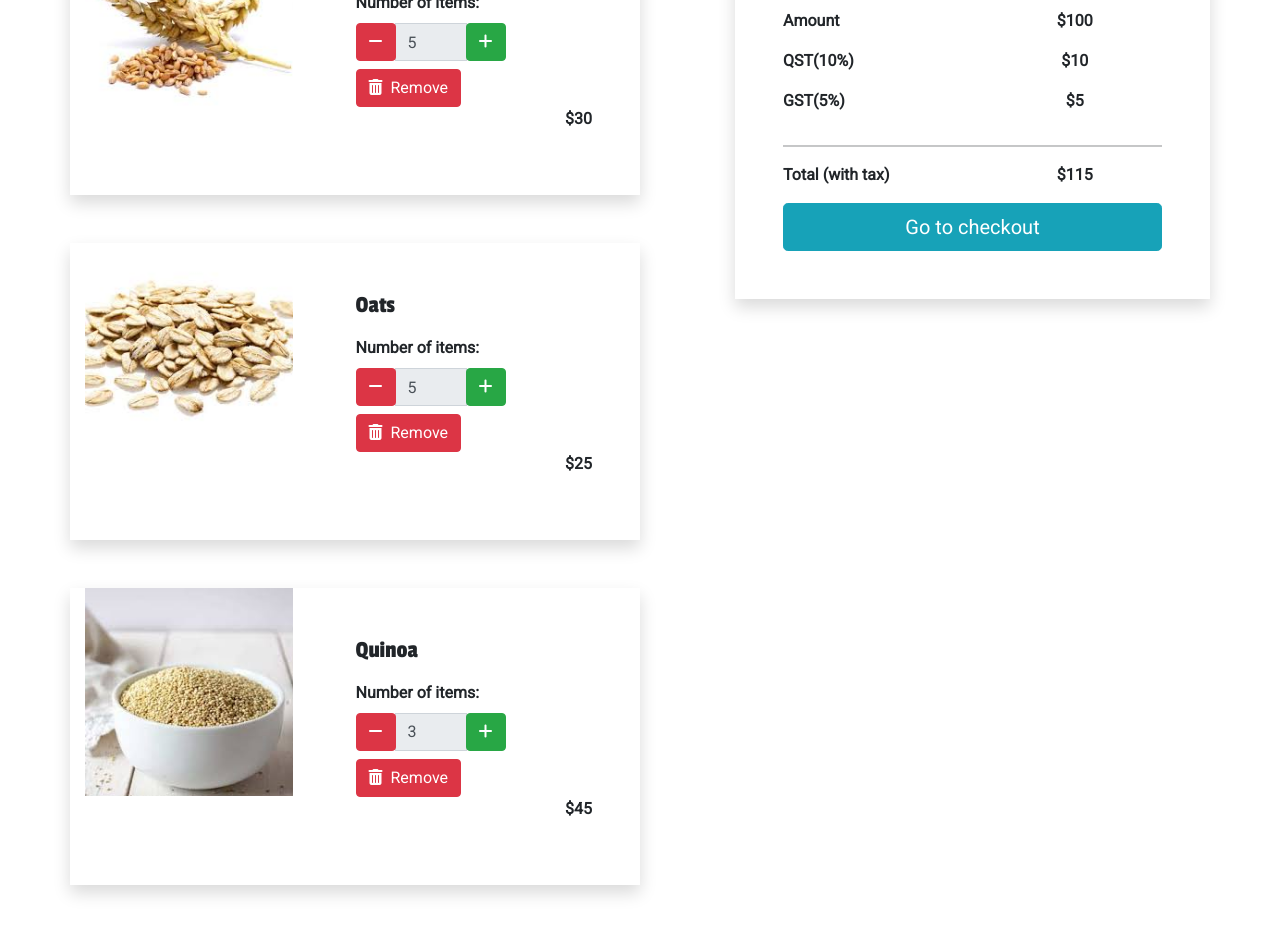
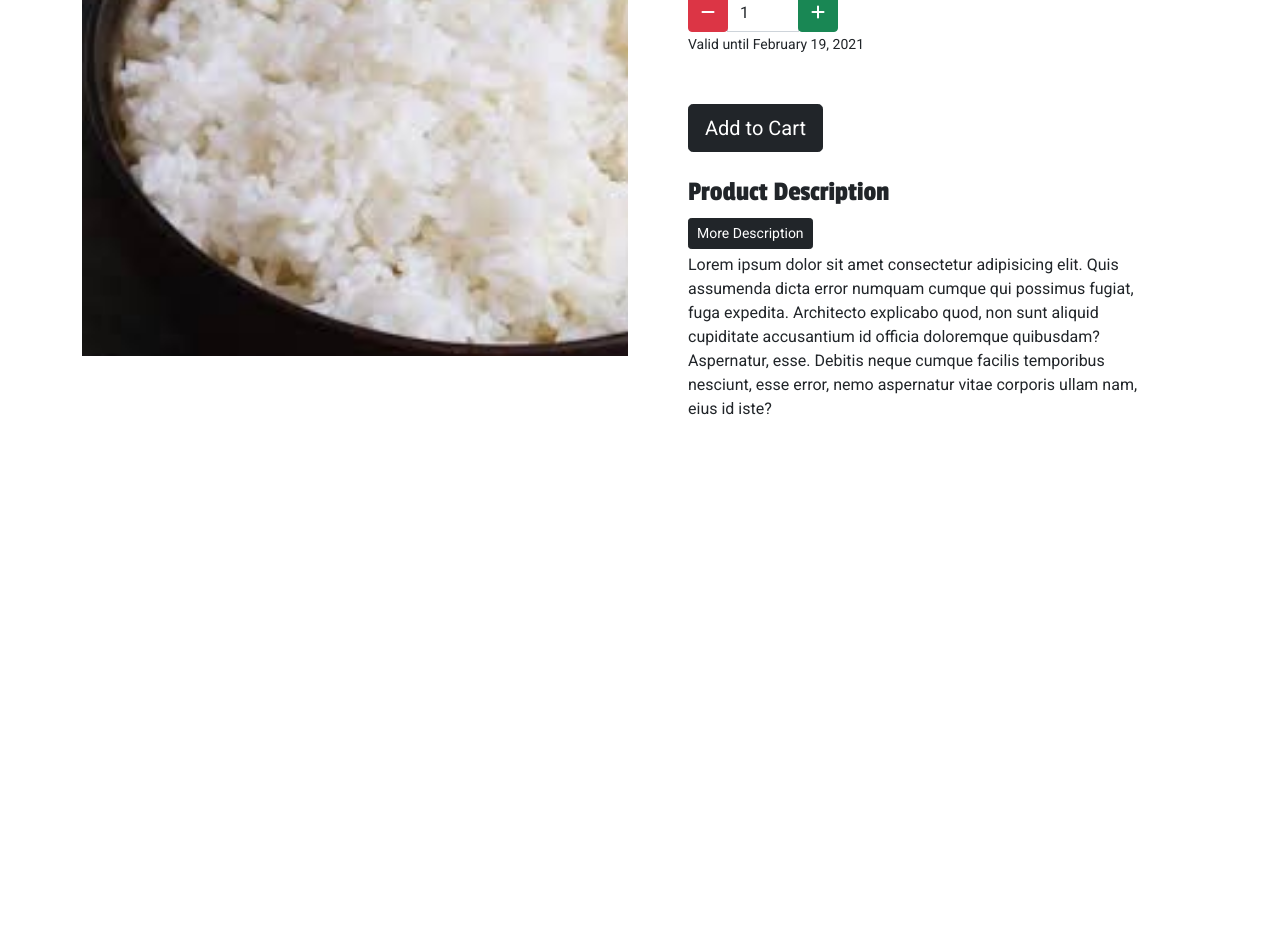
Before and after one commit to igrocery/igrocery.github.io, a plain HTML site: page iGrocery/P3(rice).html in a window 1280 px wide. Shown: the part 353-1286 px from the top of the page. After the commit the page ends 886 px from the top, so only its background shows below. Drawn offline with nearby package versions, Linux system fonts and the light colour scheme.

Commit message:
grain buttons

```diff
--- a/iGrocery/P3(rice).html
+++ b/iGrocery/P3(rice).html
@@ -10,10 +10,14 @@
     <link href="https://fonts.googleapis.com/css2?family=Passion+One&family=Roboto&display=swap" rel="stylesheet">
     <link rel="stylesheet" href="css/bootstrap.min.css">
     <script src="https://kit.fontawesome.com/0c7895b5e7.js" crossorigin="anonymous"></script>
+    <!-- jQuery library -->
 <script src="https://ajax.googleapis.com/ajax/libs/jquery/3.5.1/jquery.min.js"></script>
+
+<!-- Popper JS -->
 <script src="https://cdnjs.cloudflare.com/ajax/libs/popper.js/1.16.0/umd/popper.min.js"></script>
+
+<!-- Latest compiled JavaScript -->
 <script src="https://maxcdn.bootstrapcdn.com/bootstrap/4.5.2/js/bootstrap.min.js"></script>
-    <link rel="stylesheet" href="https://maxcdn.bootstrapcdn.com/bootstrap/4.5.2/css/bootstrap.min.css">
     <style>
         * {
             padding: 0;
@@ -50,6 +54,8 @@
 </head>
 
 <body>
+
+
 
     <nav class="navbar navbar-expand-lg navbar-dark bg-dark">
         <div class="container">
@@ -103,142 +109,56 @@
         </div>
     </nav>
 
-    <div class="bg-light p-4">
-        <h1 class="text-center" style="font-family: 'Passion One', cursive;">CART PAGE</h1>
+    <div class="container">
+        <nav aria-label="breadcrumb" class="bg-white mt-5">
+            <ol class="breadcrumb bg-white">
+                <li class="breadcrumb-item"><a href="index.html" style="color: gray;">Home</a></li>
+
+
+                <li class="breadcrumb-item"><a href="P2.html" style="color: gray;">Grains</a></li>
+
+                <li class="breadcrumb-item text-black" aria-current="page">Rice</li>
+            </ol>
+        </nav>
+        <hr>
     </div>
 
     <div class="container mb-5">
-        <h3 class="mt-5" style="font-family: 'Passion One', cursive;">CART (3 items)</h3>
-        <div class="row mt-2">
+        <div class="row">
             <div class="col-md-6">
-                <div class="cart_card row shadow">
-                    <div class="col-md-5">
-                        <img src="Grain Images/wheat.jpg" alt="">
+                <img src="Grain Images/rice.jpg" alt="">
             </div>
-                    <div class="col-md-7 p-5">
-                        <h4 class="" style="font-family: 'Passion One', cursive;">Wheat</h4>
-                        <p class="mt-3 mb-0 font-weight-bold">Number of items:</p>
-                        <div class="center mt-2">
-                            <div class="input-group wheatDiv">
+            <div class="col-md-6 p-5">
+                <h1 style="font-family: 'Passion One', cursive;">Rice</h1>
+                <p class="font-weight-bold text-danger">Price: $5</p>
+                <p class="font-weight-bold text-black">Quantity:</p>
+                <div class="center">
+                    <div class="input-group riceDiv">
                         <span class="input-group-btn">
-                                    <button type="button" class="btn btn-danger btn-number update" data-type="minus" data-field="quant[2]" data-parent="wheat">
+                            <button type="button" class="btn btn-danger btn-number update" data-type="minus" data-field="quant[2]" data-parent="rice">
                                 <i class="fas fa-minus"></i>
                         </button>
                         </span>
-                                <input type="hidden" class="price" value="6">
-                                <input type="text" name="quant[2]" class="form-control input-number quantity" value="5" min="1" max="100" readonly="">
+                        <input type="text" name="quant[2]" class="form-control input-number quantity" value="1" min="1" max="100">
                         <span class="input-group-btn">
-                                    <button type="button" class="btn btn-success btn-number update" data-type="plus" data-field="quant[2]" data-parent="wheat">
+                            <button type="button" class="btn btn-success btn-number update" data-type="plus" data-field="quant[2]" data-parent="rice">
                                 <i class="fas fa-plus"></i>
                         </button>
                         </span>
                     </div>
 
                 </div>
-                        <button class="btn btn-danger mt-2 remove_item"><i class="fas fa-trash-alt mr-2"></i>Remove</button>
-                        <p class="font-weight-bold text-right">$<span class="sub_total">30</span></p>
-                    </div>
-                </div>
-                <div class="cart_card row shadow mt-5">
-                    <div class="col-md-5">
-                        <img src="Grain Images/oats.jpg" alt="">
-                    </div>
-                    <div class="col-md-7 p-5">
-                        <h4 class="" style="font-family: 'Passion One', cursive;">Oats</h4>
-                        <p class="mt-3 mb-0 font-weight-bold">Number of items:</p>
-                        <div class="center mt-2">
-                            <div class="input-group oatsDiv">
-                                <span class="input-group-btn">
-                                    <button type="button" class="btn btn-danger btn-number update" data-type="minus" data-field="quant[2]" data-parent="oats">
-                                        <i class="fas fa-minus"></i>
-                                    </button>
-                                </span>
-                                <input type="hidden" class="price" value="5">
-                                <input type="text" name="quant[2]" class="form-control input-number quantity" data-parent="oats" value="5" min="1" max="100" readonly="">
-                                <span class="input-group-btn">
-                                    <button type="button" class="btn btn-success btn-number update" data-type="plus" data-field="quant[2]" data-parent="oats">
-                                        <i class="fas fa-plus"></i>
-                                    </button>
-                                </span>
-                            </div>
-
-                        </div>
-                        <button class="btn btn-danger mt-2 remove_item"><i class="fas fa-trash-alt mr-2"></i>Remove</button>
-                        <p class="font-weight-bold text-right">$<span class="sub_total">25</span></p>
-                    </div>
-                </div>
-                <div class="cart_card row shadow mt-5">
-                    <div class="col-md-5">
-                        <img src="Grain Images/quinoa.jpg" alt="">
-                    </div>
-                    <div class="col-md-7 p-5">
-                        <h4 class="" style="font-family: 'Passion One', cursive;">Quinoa</h4>
-                        <p class="mt-3 mb-0 font-weight-bold">Number of items:</p>
-                        <div class="center mt-2">
-                            <div class="input-group quinoaDiv">
-                                <span class="input-group-btn">
-                                    <button type="button" class="btn btn-danger btn-number update" data-type="minus" data-field="quant[2]" data-parent="quinoa">
-                                        <i class="fas fa-minus"></i>
-                                    </button>
-                                </span>
-                                <input type="hidden" class="price" value="15">
-                                <input type="text" name="quant[2]" class="form-control input-number quantity" data-parent="quinoa" value="3" min="1" max="100" readonly="">
-                                <span class="input-group-btn">
-                                    <button type="button" class="btn btn-success btn-number update" data-type="plus" data-field="quant[2]" data-parent="quinoa">
-                                        <i class="fas fa-plus"></i>
-                                    </button>
-                                </span>
-                            </div>
-
-                        </div>
-                        <button class="btn btn-danger mt-2 remove_item"><i class="fas fa-trash-alt mr-2"></i>Remove</button>
-                        <p class="font-weight-bold text-right">$<span class="sub_total">45</span></p>
+                <small>Valid until February 19, 2021</small><br>
+                <button class="btn btn-dark mt-5 btn-lg">Add to Cart</button>
+                <h3 class="mt-4" style="font-family: 'Passion One', cursive;">Product Description</h3>
+                <button class="btn btn-dark btn-sm mb-1 accordion">More Description</button>
+                <p class="text-justify">Lorem ipsum dolor sit amet consectetur adipisicing elit. Quis assumenda dicta error numquam cumque qui possimus fugiat, fuga expedita. Architecto explicabo quod, non sunt aliquid cupiditate accusantium id officia doloremque quibusdam?
+                    Aspernatur, esse. Debitis neque cumque facilis temporibus nesciunt, esse error, nemo aspernatur vitae corporis ullam nam, eius id iste?</p>
+                <p class="text-justify product_description">Lorem ipsum dolor sit amet consectetur adipisicing elit. Quis assumenda dicta error numquam cumque qui possimus fugiat, fuga expedita. Architecto explicabo quod, non sunt aliquid cupiditate accusantium id officia doloremque quibusdam? Aspernatur, esse. Debitis neque cumque facilis temporibus nesciunt, esse error, nemo aspernatur vitae corporis ullam nam, eius id iste?</p>
             </div>
         </div>
     </div>
-            <div class="col-md-1"></div>
-            <div class="col-md-5 shadow h-75 p-5">
-                <h2 style="font-family: 'Passion One', cursive;">The total amount of</h2>
-                <div class="row mt-4">
-                    <div class="col-md-6">
-                        <p class="font-weight-bold">Amount</p>
-                    </div>
-                    <div class="col-md-6 text-center">
-                        <p class="font-weight-bold">$<span id="grand_total">100</span></p>
-                    </div>
-                </div>
-                <div class="row">
-                    <div class="col-md-6">
-                        <p class="font-weight-bold">QST(10%)</p>
-                    </div>
-                    <div class="col-md-6">
-                        <p class="font-weight-bold text-center">$<span id="qst">10</span></p>
-                    </div>
-                </div>
-                <div class="row ">
-                    <div class="col-md-6 ">
-                        <p class="font-weight-bold ">GST(5%)</p>
-                    </div>
-                    <div class="col-md-6 ">
-                        <p class="font-weight-bold text-center">$<span id="gst">5</span></p>
-                    </div>
-                </div>
-                <hr>
-                <div class="row ">
-                    <div class="col-md-6 ">
-                        <p class="font-weight-bold ">Total (with tax)</p>
-                    </div>
-                    <div class="col-md-6 ">
-                        <p class="font-weight-bold text-center">$<span id="total">115</span></p>
-                    </div>
-                </div>
-                <button class="btn btn-info btn-block btn-lg ">Go to checkout</button>
-            </div>
-        </div>
-    </div>
-
-    <script type="text/javascript" src="js/cart.js"></script>
-
+    <script type="text/javascript" src="js/product.js"></script>
 </body>
 
 </html>
```
Also changed, not shown: iGrocery/P3(bulgar).html (+10 -15 lines), iGrocery/P3(bulgur).html (+7 -7 lines), iGrocery/P3(corn).html (+7 -7 lines), iGrocery/P3(oats).html (+6 -6 lines), iGrocery/P3(quinoa).html (+7 -7 lines), iGrocery/P3(wheat).html (+7 -6 lines). Lines whose indentation alone changed are shown as unchanged.
